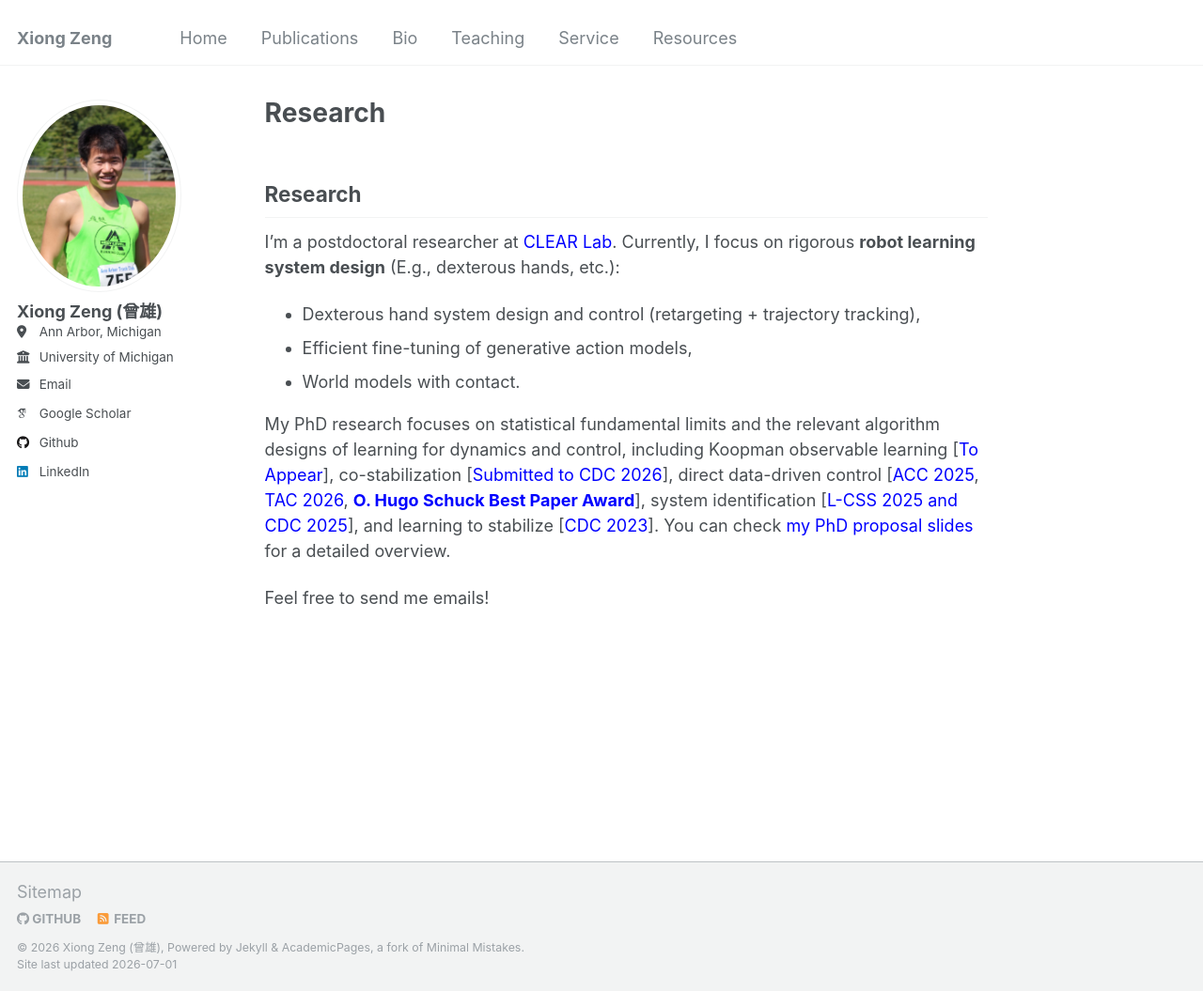
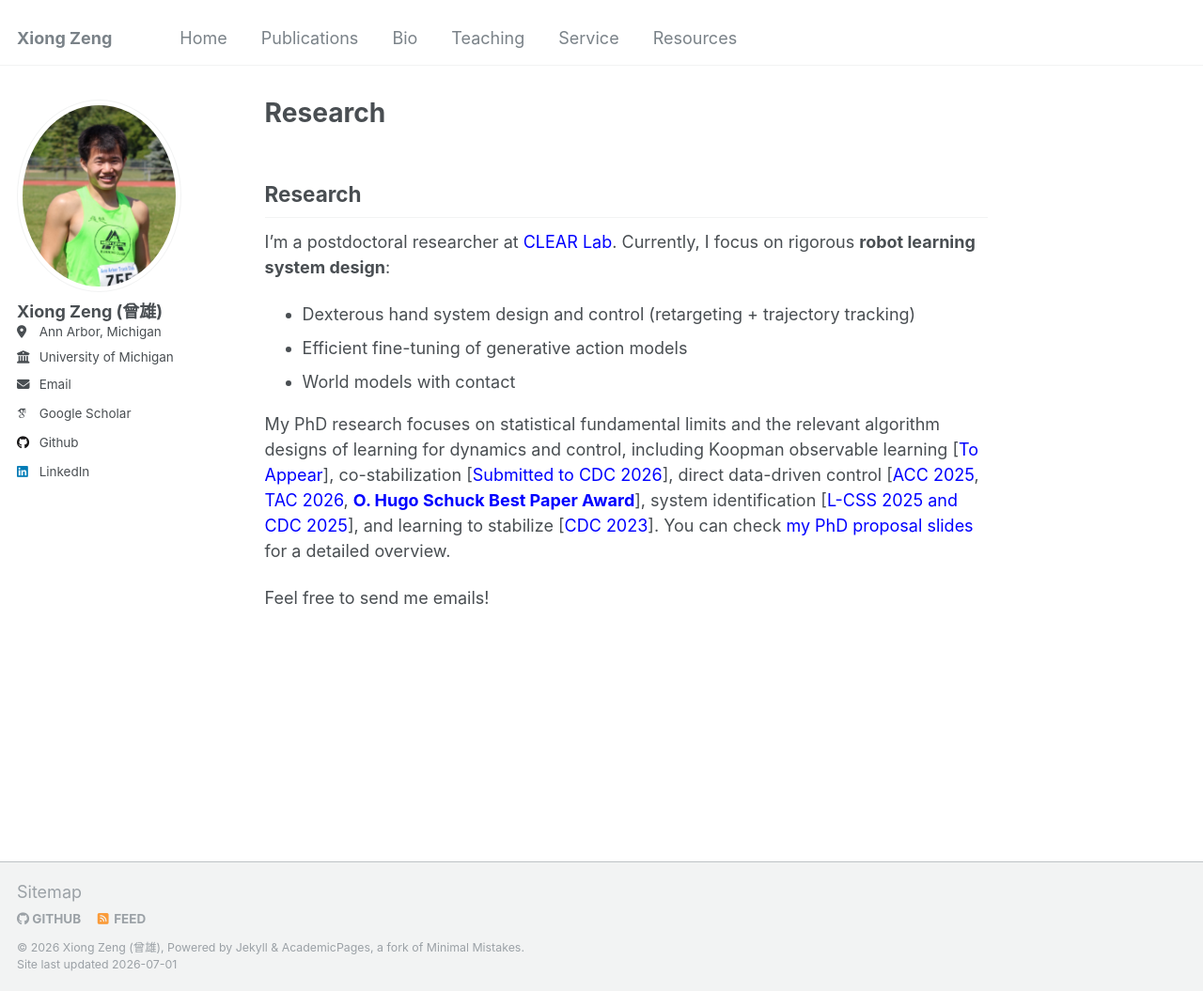
Before and after one commit to zengxiong111/zengxiong.github.io, a Jekyll site: the page built from _pages/about.md, in a window 1280 px wide and 1055 px high. Shown: the whole window at 94% size. Built offline with Jekyll 4.4.1, drawn with Linux system fonts in a browser that asks for light colours; some web fonts are replaced; our own code applies the rules of GitHub Pages for plain Markdown files.

Commit message:
Update about.md

```diff
--- a/_pages/about.md
+++ b/_pages/about.md
@@ -8,11 +8,11 @@
 
 ## Research
 
-I'm a postdoctoral researcher at <a href="https://www.wzhanglab.site/" style="color: blue;text-decoration: none;" target="_blank">CLEAR Lab</a>. Currently, I focus on rigorous **robot learning system design** (E.g., dexterous hands, etc.):
+I'm a postdoctoral researcher at <a href="https://www.wzhanglab.site/" style="color: blue;text-decoration: none;" target="_blank">CLEAR Lab</a>. Currently, I focus on rigorous **robot learning system design**:
 
-- Dexterous hand system design and control (retargeting + trajectory tracking),
-- Efficient fine-tuning of generative action models,
-- World models with contact.
+- Dexterous hand system design and control (retargeting + trajectory tracking)
+- Efficient fine-tuning of generative action models
+- World models with contact
 
 
 My PhD research focuses on statistical fundamental limits and the relevant algorithm designs of learning for dynamics and control, including Koopman observable learning [<a href="https://scholar.google.com/citations?user=v4lWTTwAAAAJ&hl=en" style="color: blue;text-decoration: none;" target="_blank">To Appear</a>], co-stabilization [<a href="https://scholar.google.com/citations?user=v4lWTTwAAAAJ&hl=en" style="color: blue;text-decoration: none;" target="_blank">Submitted to CDC 2026</a>], direct data-driven control [<a href="https://web.eecs.umich.edu/~necmiye/pubs/ZengBO_acc25.pdf" style="color: blue;text-decoration: none;" target="_blank">ACC 2025</a>, <a href="https://arxiv.org/abs/2412.19705" style="color: blue;text-decoration: none;" target="_blank">TAC 2026</a>, <a href="https://a2c2.org/paper-award/o-hugo-schuck-best-paper-award#recipients" style="color: blue;text-decoration: none;" target="_blank">**O. Hugo Schuck Best Paper Award**</a>], system identification [<a href="https://arxiv.org/abs/2503.16817" style="color: blue;text-decoration: none;" target="_blank">L-CSS 2025 and CDC 2025</a>], and learning to stabilize [<a href="https://arxiv.org/abs/2311.11151" style="color: blue;text-decoration: none;" target="_blank">CDC 2023</a>].
```
